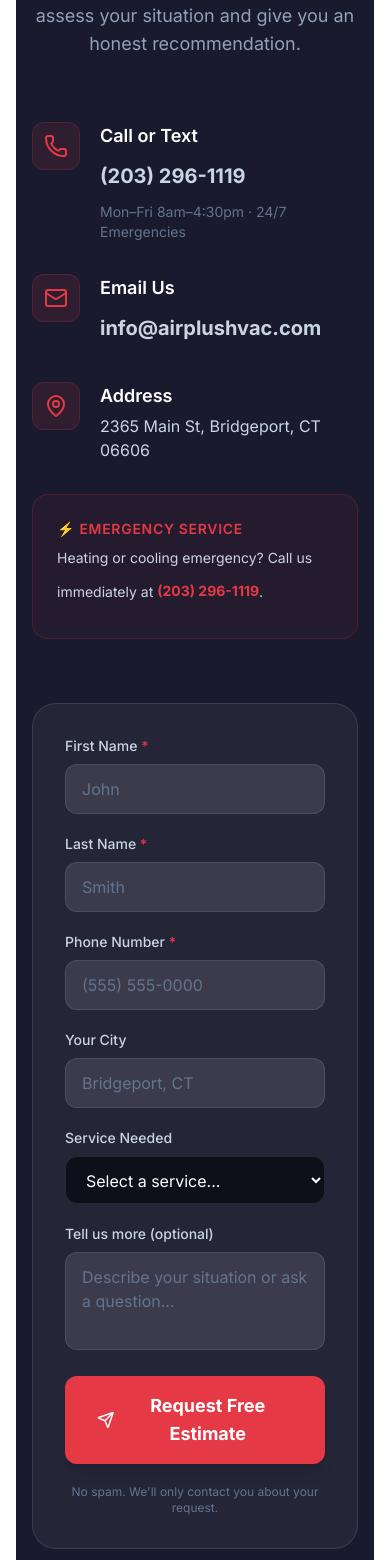
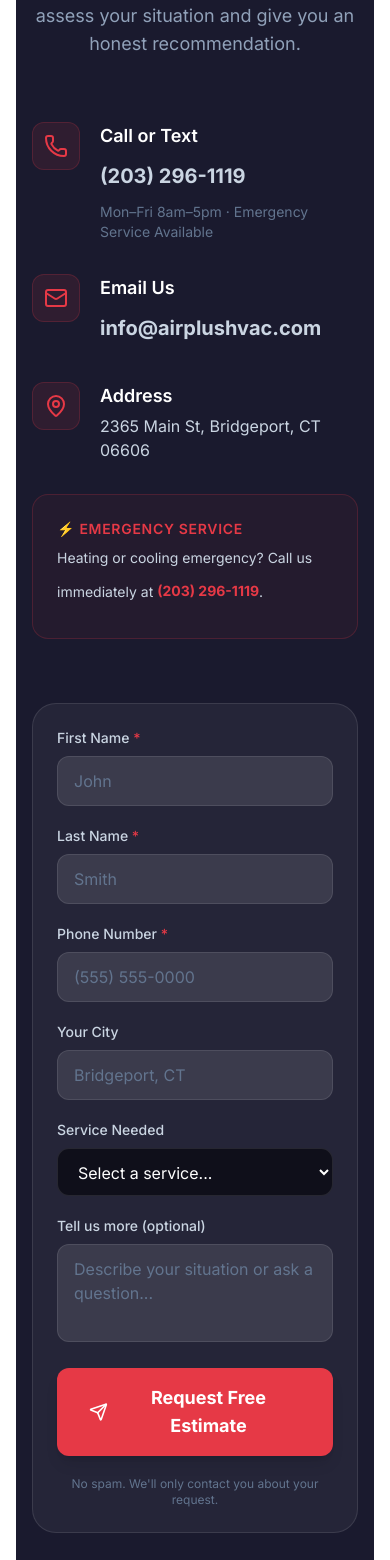
Before and after one commit to tiaguinho123/airplus-hvac, a React (Vite) app: page /contact in a window 390 px wide. Shown: the part 1248-2808 px from the top of the page. Built offline with nearby package versions, Linux system fonts and the light colour scheme.

Commit message:
fix: replace duplicate Call Us buttons + fix mobile form layout

```diff
--- a/src/components/ContactForm.tsx
+++ b/src/components/ContactForm.tsx
@@ -23,11 +23,11 @@
           <p className="text-lg text-slate-400">No pressure, no obligation. We'll assess your situation and give you an honest recommendation.</p>
         </div>
 
-        <div className="grid lg:grid-cols-2 gap-16 items-start">
+        <div className="grid lg:grid-cols-2 gap-16 items-start overflow-hidden">
           {/* Info */}
-          <motion.div initial={{ opacity: 0, x: -20 }} whileInView={{ opacity: 1, x: 0 }} viewport={{ once: true }} className="space-y-8">
+          <div className="space-y-8">
             {[
-              { icon: Phone, label: 'Call or Text', value: phoneFormatted, href: `tel:${phone}`, sub: 'Mon–Fri 8am–4:30pm · 24/7 Emergencies' },
+              { icon: Phone, label: 'Call or Text', value: phoneFormatted, href: `tel:${phone}`, sub: 'Mon–Fri 8am–5pm · Emergency Service Available' },
               { icon: Mail, label: 'Email Us', value: email, href: `mailto:${email}`, sub: null },
               { icon: MapPin, label: 'Address', value: `${address.street}, ${address.city}, ${address.state} ${address.zip}`, href: null, sub: null },
             ].map((item, i) => (
@@ -56,10 +56,10 @@
                 Heating or cooling emergency? Call us immediately at <a href={`tel:${phone}`} className="font-bold" style={{ color: colors.primaryHex }}>{phoneFormatted}</a>.
               </p>
             </div>
-          </motion.div>
+          </div>
 
           {/* Form */}
-          <motion.div initial={{ opacity: 0, x: 20 }} whileInView={{ opacity: 1, x: 0 }} viewport={{ once: true }}>
+          <div>
             {submitted ? (
               <div className="bg-white/5 border border-amber-400/30 rounded-3xl p-12 text-center">
                 <div className="w-16 h-16 rounded-full flex items-center justify-center mx-auto mb-6" style={{ backgroundColor: colors.primaryHex }}>
@@ -69,8 +69,9 @@
                 <p className="text-slate-400">We'll get back to you within 1 business hour. For urgent needs, call {phoneFormatted}.</p>
               </div>
             ) : (
-              <form onSubmit={handleSubmit} className="bg-white/5 border border-white/10 rounded-3xl p-8 space-y-5" noValidate aria-label={`Free estimate request form — ${businessName}`}>
-                <div className="grid sm:grid-cols-2 gap-5">
+              <form onSubmit={handleSubmit} className="bg-white/5 border border-white/10 rounded-3xl p-6 sm:p-8 space-y-5 w-full min-w-0" noValidate aria-label={`Free estimate request form — ${businessName}`}>
+                {/* First Name + Last Name — stacked on all screens */}
+                <div className="grid gap-5">
                   {[{ id: 'first-name', label: 'First Name', type: 'text', autocomplete: 'given-name', placeholder: 'John' },
                     { id: 'last-name', label: 'Last Name', type: 'text', autocomplete: 'family-name', placeholder: 'Smith' }].map(f => (
                     <div key={f.id}>
@@ -121,7 +122,7 @@
                 <p className="text-center text-xs text-slate-500">No spam. We'll only contact you about your request.</p>
               </form>
             )}
-          </motion.div>
+          </div>
         </div>
       </div>
     </section>
--- a/src/pages/HomePage.tsx
+++ b/src/pages/HomePage.tsx
@@ -1,5 +1,5 @@
 import { motion } from 'motion/react';
-import { Phone, Star } from 'lucide-react';
+import { Phone, Star, ArrowRight, Wrench } from 'lucide-react';
 import { Link } from 'react-router-dom';
 import { useSiteConfig } from '../config/SiteConfigContext';
 import TrustBadges from '../components/TrustBadges';
@@ -107,14 +107,15 @@
                   Call Us
                 </a>
                 <a
-                  href={`tel:${phone}`}
+                  href="#contact"
+                  onClick={(e) => { e.preventDefault(); document.getElementById('contact')?.scrollIntoView({ behavior: 'smooth' }); }}
                   className="inline-flex items-center justify-center gap-2
                              px-6 py-3.5 bg-white text-slate-900 font-bold rounded-xl text-sm
                              shadow-lg whitespace-nowrap transition-all duration-200
                              hover:-translate-y-1 hover:shadow-xl active:scale-95"
                 >
-                  <Phone className="w-4 h-4 flex-shrink-0" style={{ color: colors.primaryHex }} aria-hidden="true" />
-                  {phoneFormatted}
+                  <ArrowRight className="w-4 h-4 flex-shrink-0" style={{ color: colors.primaryHex }} aria-hidden="true" />
+                  Get Free Estimate
                 </a>
               </div>
             </motion.div>
@@ -184,14 +185,23 @@
           <p className="text-white/90 mb-6 text-lg">
             We're experienced working with residential and commercial clients. Please get in touch and one of our project managers will contact you about beginning the proposal process.
           </p>
-          <a
-            href={`tel:${phone}`}
-            className="inline-flex items-center gap-2 bg-white font-bold px-8 py-3 rounded-xl transition-all duration-200 hover:-translate-y-0.5 hover:shadow-lg active:scale-95"
-            style={{ color: colors.primaryHex }}
-          >
-            <Phone className="w-4 h-4" />
-            Call Us — {phoneFormatted}
-          </a>
+          <div className="flex flex-col sm:flex-row gap-3 justify-center">
+            <Link
+              to="/services"
+              className="inline-flex items-center justify-center gap-2 bg-white font-bold px-8 py-3 rounded-xl transition-all duration-200 hover:-translate-y-0.5 hover:shadow-lg active:scale-95"
+              style={{ color: colors.primaryHex }}
+            >
+              <Wrench className="w-4 h-4" />
+              View Our Services
+            </Link>
+            <a
+              href={`tel:${phone}`}
+              className="inline-flex items-center justify-center gap-2 border-2 border-white text-white font-bold px-8 py-3 rounded-xl transition-all duration-200 hover:bg-white/10 hover:-translate-y-0.5 active:scale-95"
+            >
+              <Phone className="w-4 h-4" />
+              {phoneFormatted}
+            </a>
+          </div>
         </div>
       </section>
 
```
